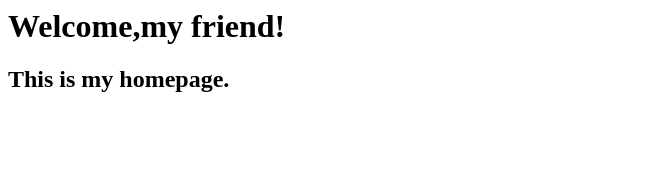
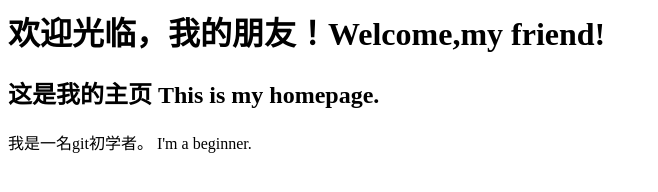
Before and after one commit to lupinQ/lupinq.github.com, a plain HTML site: page index.html in a window 1280 px wide. Shown: the whole page, without its empty margins (0-658 px from the left). Drawn offline with Linux system fonts and the light colour scheme.

Commit message:
index.html

```diff
--- a/index.html
+++ b/index.html
@@ -1,3 +1,7 @@
-<h1>Welcome,my friend!</h1>
+<head>
+<meta http-equiv="Content-type" content="text/html; charset=utf-8">
+</head>
+<h1>欢迎光临，我的朋友！Welcome,my friend!</h1>
 
-<h2>This is my homepage.</h2>
+<h2>这是我的主页 This is my homepage.</h2>
+<p>我是一名git初学者。 I'm a beginner.<p>
```
